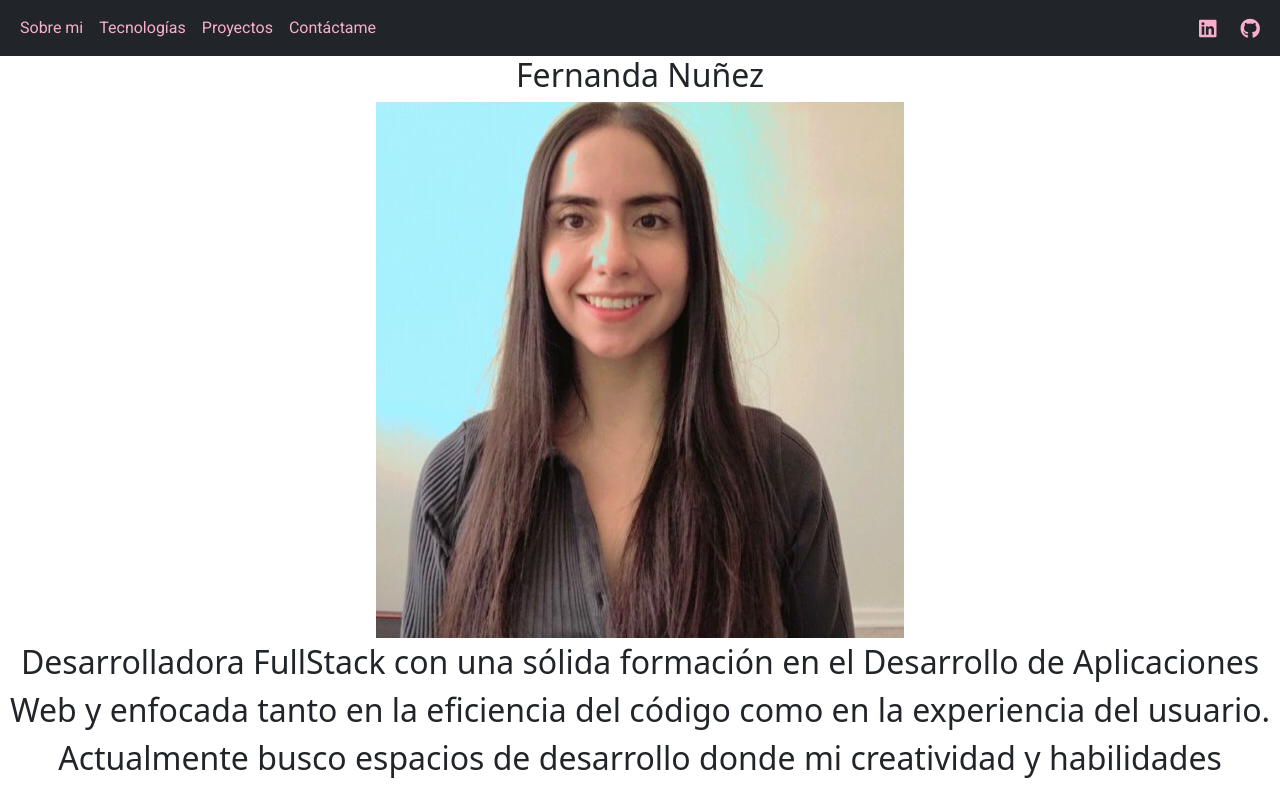
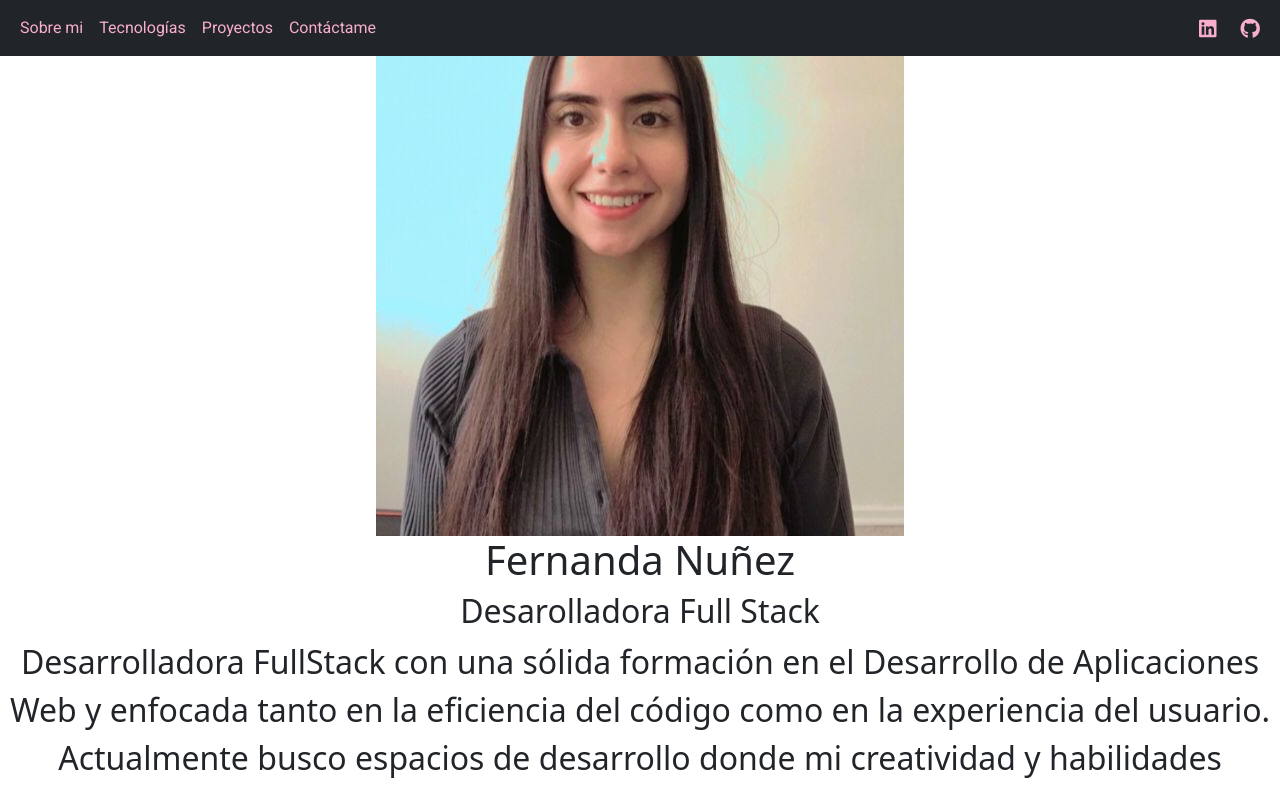
Before and after one commit to Fernanda553/portafolio, a React (Vite) app: page / in a window 1280 px wide. Shown: the top 790 px of the page. Built offline with nearby package versions, Linux system fonts and the light colour scheme; a web font is replaced by a local one.

Commit message:
add footer

```diff
--- a/src/App.jsx
+++ b/src/App.jsx
@@ -2,6 +2,7 @@ import './App.css'
 import 'bootstrap/dist/css/bootstrap.min.css'
 import { Navigation } from './components/Navigation'
 import { Container } from 'react-bootstrap'
+import { Footer } from './components/Footer'
 
 const App = () => {
   return (
@@ -9,9 +10,10 @@ const App = () => {
       <Navigation />
       <Container fluid className='p-0'>
         <section id='introduccion' className='presentacion'>
-          <h1>Desarolladora Full Stack</h1>
-          <h2>Fernanda Nuñez</h2>
           <img alt='Fernanda fotografía' src='./src/assets/img/fernanda.jpeg' />
+          <article>
+            <h1>Fernanda Nuñez</h1>
+            <h2>Desarolladora Full Stack</h2>
             <p>Desarrolladora FullStack con una sólida formación en el Desarrollo de Aplicaciones Web y
               enfocada tanto en la eficiencia del código como en la experiencia del usuario.
 
@@ -19,6 +21,7 @@ const App = () => {
               valoradas, y en las que pueda contribuir a través de la implementación de soluciones
               innovadoras
             </p>
+          </article>
         </section>
         <section id='tecnologias' className='stack-tecnologico'>
           <p>Aquí debe ir el stack tecnologico</p>
@@ -29,6 +32,7 @@ const App = () => {
         <section id='contactame' className='contacto'>
           <p>contactame</p>
         </section>
+        <Footer />
       </Container>
     </>
   )
--- /dev/null
+++ b/src/components/Footer.jsx
@@ -0,0 +1,7 @@
+import React from 'react'
+
+export const Footer = () => {
+  return (
+    <div>Footer</div>
+  )
+}
```
Lines whose indentation alone changed are shown as unchanged.
